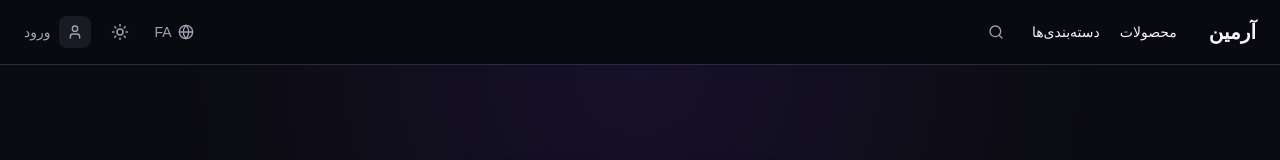
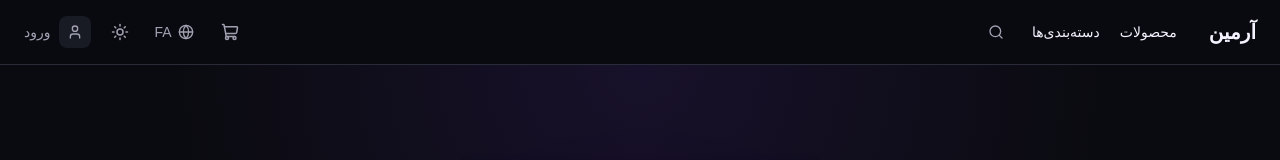
Before and after one commit to dxmersila/armin-web, a Next.js app: page /login in a window 1280 px wide. Shown: the top 160 px of the page. Built offline with nearby package versions, Linux system fonts and the light colour scheme; no server answers.

Commit message:
feat: add cart button to header

```diff
--- /dev/null
+++ b/src/components/cart/CartButton.tsx
@@ -0,0 +1,28 @@
+'use client'
+
+import Link from 'next/link'
+import { ShoppingCart } from 'lucide-react'
+
+import { useCart } from '@/components/cart/CartProvider'
+import { useTranslations } from '@/hooks/useTranslations'
+
+export default function CartButton() {
+  const t = useTranslations()
+  const { itemCount, isHydrated } = useCart()
+
+  return (
+    <Link
+      href="/cart"
+      aria-label={t('cart.title')}
+      className="relative flex size-9 shrink-0 items-center justify-center rounded-lg text-muted transition hover:bg-surface-muted hover:text-foreground"
+    >
+      <ShoppingCart className="size-4.5" />
+
+      {isHydrated && itemCount > 0 && (
+        <span className="absolute -right-0.5 -top-0.5 flex min-w-4.5 h-4.5 items-center justify-center rounded-full bg-primary px-1 text-[10px] font-semibold leading-none text-primary-foreground shadow-sm rtl:-left-0.5 rtl:right-auto">
+          {itemCount > 99 ? '99+' : itemCount}
+        </span>
+      )}
+    </Link>
+  )
+}
--- a/src/components/layout/HeaderActions.tsx
+++ b/src/components/layout/HeaderActions.tsx
@@ -1,9 +1,11 @@
 import LanguageSwitcher from '@/components/language/LanguageSwitcher'
+import CartButton from '@/components/cart/CartButton'
 import ThemeToggle from '@/components/theme/ThemeToggle'
 
 export default function HeaderActions() {
   return (
     <div className="flex items-center gap-2">
+      <CartButton />
       <LanguageSwitcher />
       <ThemeToggle />
     </div>
--- a/src/i18n/messages/en.json
+++ b/src/i18n/messages/en.json
@@ -90,5 +90,8 @@
     "category": "Category",
     "moreCategories": "More",
     "sort": "Sort"
+  },
+  "cart": {
+    "title": "Cart"
   }
 }
--- a/src/i18n/messages/fa.json
+++ b/src/i18n/messages/fa.json
@@ -90,5 +90,8 @@
     "category": "دسته‌بندی",
     "moreCategories": "بیشتر",
     "sort": "مرتب‌سازی"
+  },
+  "cart": {
+    "title": "سبد خرید"
   }
 }
```
